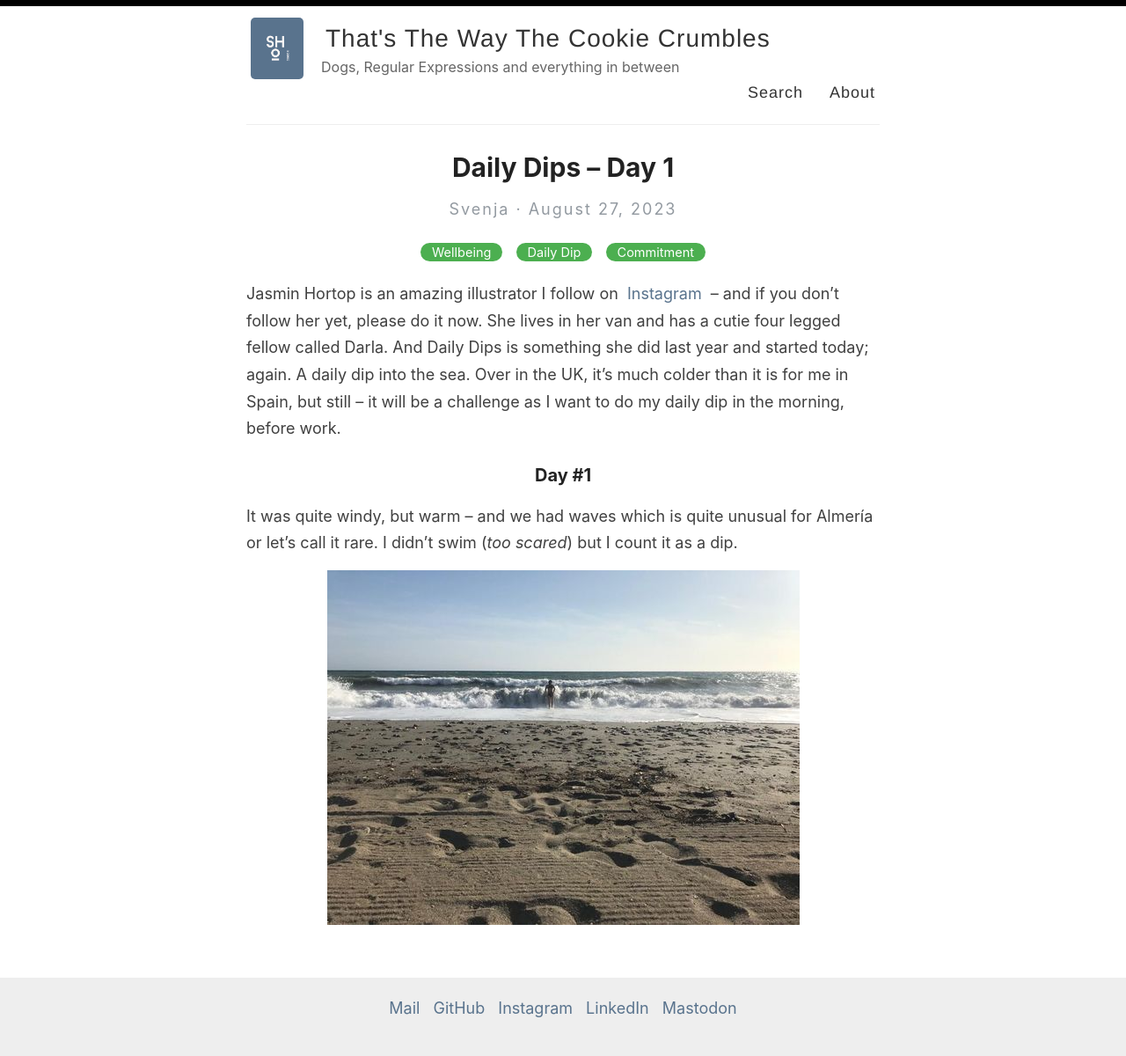
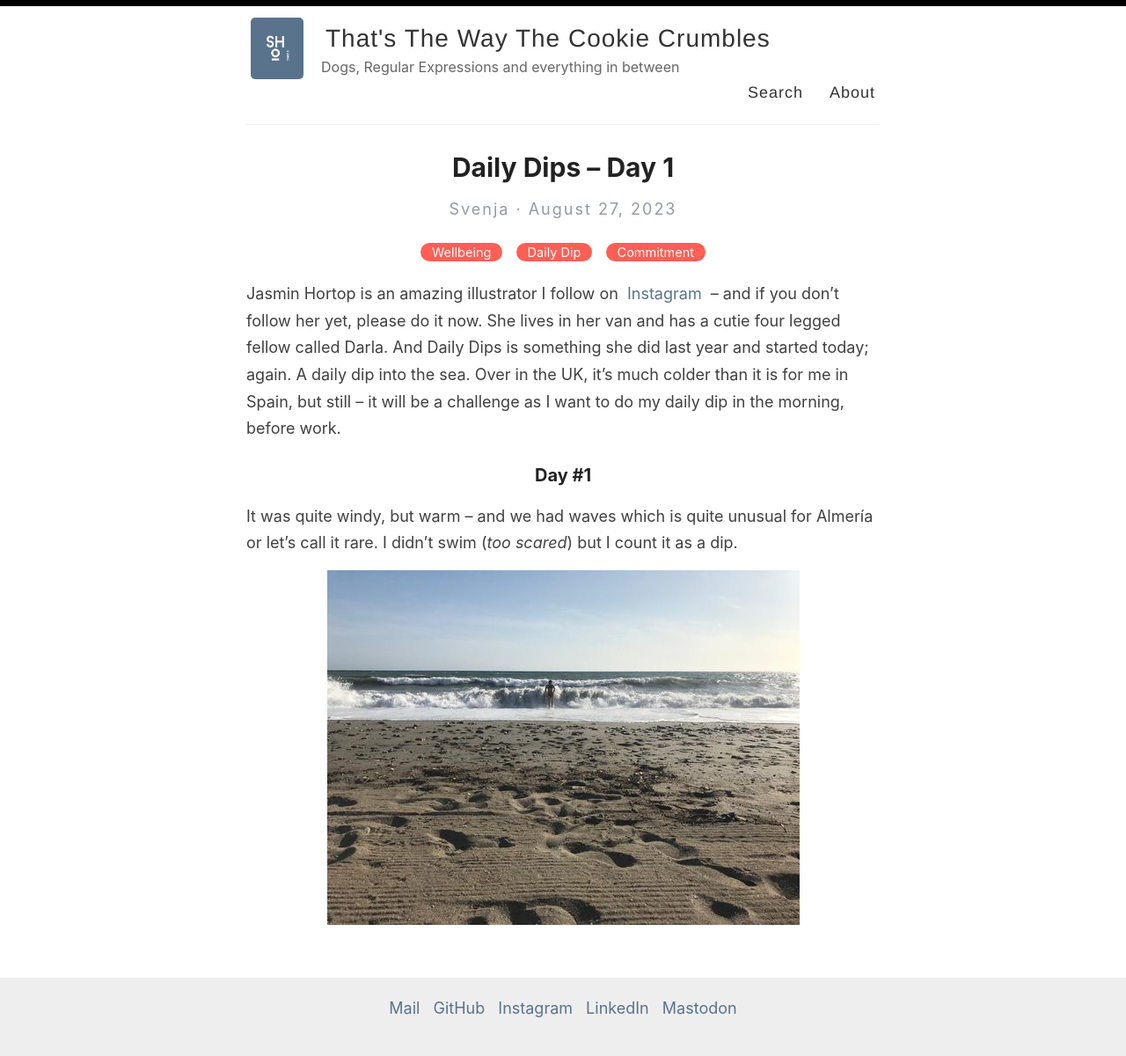
Before and after one commit to slickepinne/slickepinne.github.io, a Jekyll site: the page built from _posts/2023-08-27-daily-dips.md, in a window 1280 px wide. Shown: the whole page at 88% size. Built offline with Jekyll 4.4.1, drawn with Linux system fonts in a browser that asks for light colours.

Commit message:
change tag background colour

```diff
--- a/_sass/_variables.scss
+++ b/_sass/_variables.scss
@@ -5,6 +5,7 @@
 // Colors
 $blue: #4183C4;
 $logo: #59738D;
+$tagBg: #fe5f55;
 
 // Grays
 $black: #000;
--- a/assets/style.scss
+++ b/assets/style.scss
@@ -750,7 +750,7 @@ Modules - reusable parts of our design
   font-size: 14.5px;
   padding: 2px 13px;
   border: none;
-  background-color: #4CAF50;
+  background-color: $tagBg;
   border-radius: 50px;
   color: #fff;
 }
```
